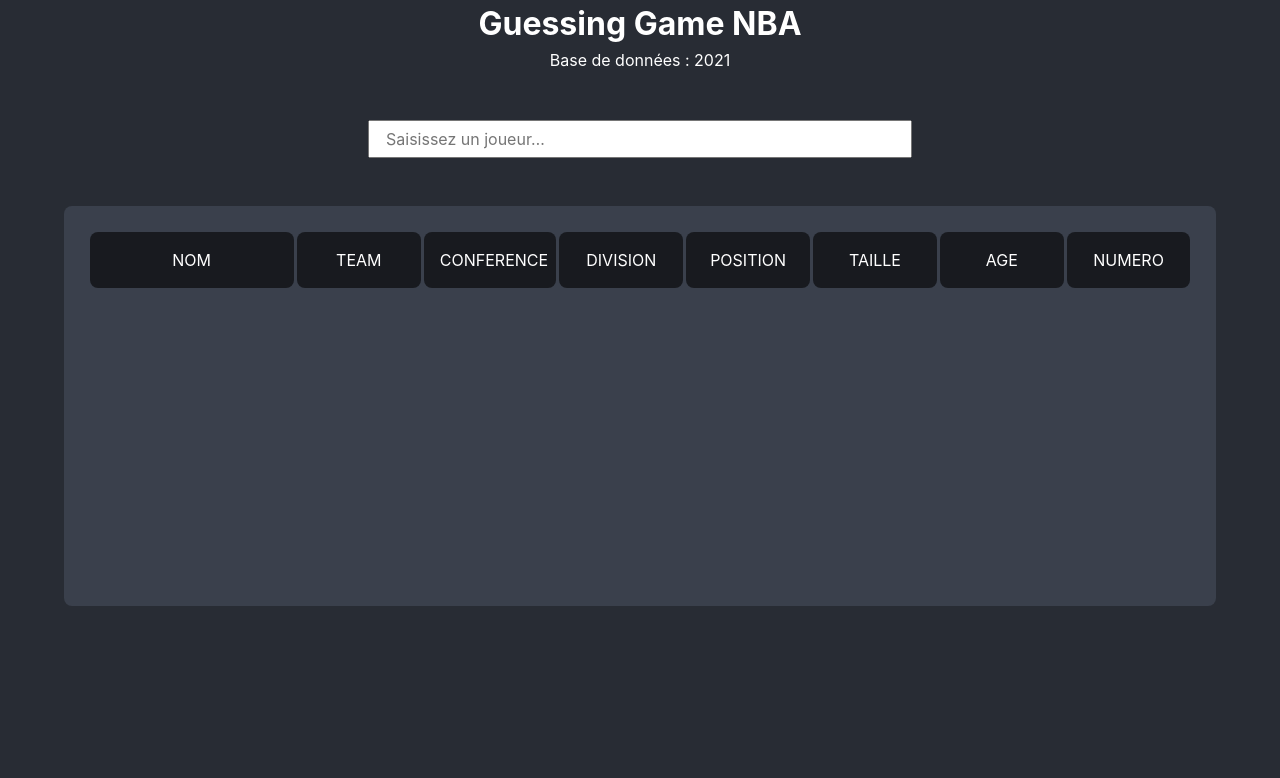
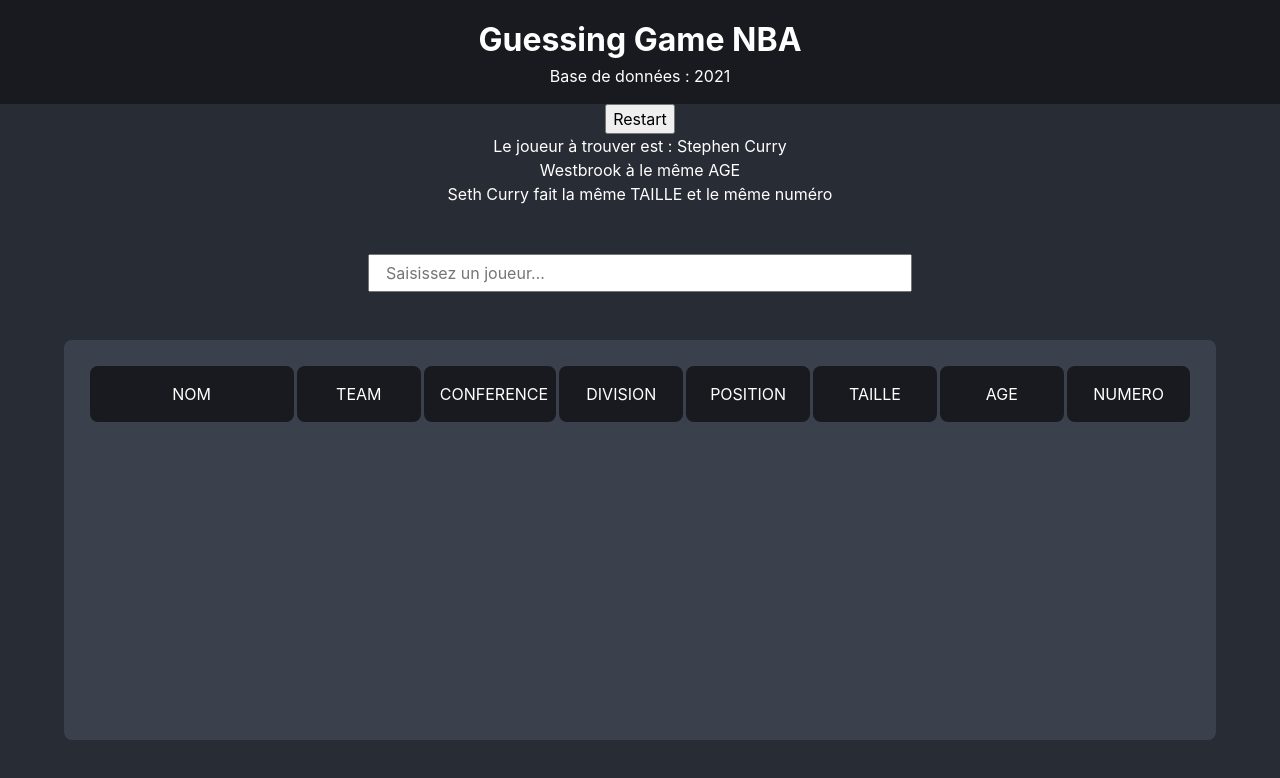
Before and after one commit to JeremyBreton/GuessingGame, a React (Vite) app: page / in a window 1280 px wide. Shown: the top 778 px of the page. Built offline with nearby package versions, Linux system fonts and the light colour scheme.

Commit message:
fix bug conference & division

```diff
--- a/index.html
+++ b/index.html
@@ -4,7 +4,7 @@
     <meta charset="UTF-8" />
     <meta name="viewport" content="width=device-width, initial-scale=1.0" />
     <meta name="theme-color" content="#000000" />
-    <link rel="icon" href="/favicon.ico" />
+    <link rel="icon" href="./public/favicon-basketball.ico" />
     <link rel="apple-touch-icon" href="/logo192.png" />
     <link rel="manifest" href="/manifest.json" />
     <title>GUESSING GAME NBA</title>
--- a/src/components/App/App.tsx
+++ b/src/components/App/App.tsx
@@ -6,6 +6,7 @@ import './App.scss';
 import Header from './Header/Header';
 import Form from './Form/Form';
 import PlayerToFind from './PlayerToFind/PlayerToFind';
+import Restart from './Restart/Restart';
 
 function App() {
   return (
@@ -14,6 +15,7 @@ function App() {
         <Header />
       </header>
       <main>
+        <Restart />
         {/* <ListPlayers players={playersData} /> */}
         {/* <OnePlayer players={playersData} /> */}
         <Form />
--- a/src/components/App/Form/Form.tsx
+++ b/src/components/App/Form/Form.tsx
@@ -48,7 +48,6 @@ function Form({ players }: FormProps) {
     <div>
       {/* <div>Texte tapé et récupéré : {currentMessage}</div>
       <p>Nb joueurs filtrés : {filteredPlayers.length}</p> */}
-      <p>Base de données : 2021</p>
       <form className="form" onSubmit={handleSubmit}>
         <input
           type="select"
--- /dev/null
+++ b/src/components/App/Header/Header.scss
@@ -0,0 +1,7 @@
+@use '../../../styles/variables' as v;
+
+.header-container {
+  background-color: v.$color-bg-darkest;
+  width: 100%;
+  padding: v.$gutter;
+}
--- a/src/components/App/Header/Header.tsx
+++ b/src/components/App/Header/Header.tsx
@@ -1,8 +1,11 @@
+import './Header.scss';
+
 function Header() {
   return (
-    <>
+    <header className="header-container">
       <h1>Guessing Game NBA</h1>
-    </>
+      <p>Base de données : 2021</p>
+    </header>
   );
 }
 
--- a/src/components/App/PlayerToFind/PlayerToFind.tsx
+++ b/src/components/App/PlayerToFind/PlayerToFind.tsx
@@ -23,9 +23,11 @@ type PlayerToFindProps = {
 
 function PlayerToFind({ players, selectedPlayers }: PlayerToFindProps) {
   const selectedPlayer = useAppSelector((state) => state.form.selectedPlayers);
+  const playerToWin = useAppSelector((state) => state.form.playertoWin);
   // console.log(PlayerToFind);
   // console.log('LOG DE selectedPlayers', selectedPlayers); // undefined
-  console.log('LOG DE selectedPlayer', selectedPlayer);
+  // console.log('LOG DE selectedPlayer dans PlayerToFind.tsx', selectedPlayer);
+  // console.log('LOG DE PLAYERTOWIN dans PlayerToFind.tsx', playerToWin);
 
   return (
     <div className="PlayerToFind-container">
--- /dev/null
+++ b/src/components/App/Restart/Restart.tsx
@@ -0,0 +1,26 @@
+import { useDispatch } from 'react-redux';
+import { useAppSelector } from '../../../hooks/redux';
+import './Restart.scss';
+import players from '../../../data/players';
+
+function Restart() {
+  const dispatch = useDispatch;
+  const playertoWin = useAppSelector((state) => state.form.playertoWin);
+  console.log('Coucou', playertoWin);
+
+  const handleClick = () => {
+    console.log('handleclick');
+    alert('Restart');
+  };
+
+  return (
+    <>
+      <button onClick={handleClick}>Restart</button>
+      <p>Le joueur à trouver est : {playertoWin.player}</p>
+      <p>Westbrook à le même AGE</p>
+      <p>Seth Curry fait la même TAILLE et le même numéro</p>
+    </>
+  );
+}
+
+export default Restart;
--- a/src/store/reducers/formReducer.ts
+++ b/src/store/reducers/formReducer.ts
@@ -59,8 +59,8 @@ const FormReducer = createReducer(initialState, (builder) => {
     playerId: 201939,
     team: 'GSW',
     teamId: 1610612744,
-    conference: 'west',
-    division: 'pacific',
+    conference: 'West',
+    division: 'Pacific',
     age: 33,
     position: 'G',
     jersey: 30,
@@ -70,6 +70,8 @@ const FormReducer = createReducer(initialState, (builder) => {
     isGood: false,
     isNear: false,
   };
+
+  // const playertoWin = getRandomPlayer(players);
 
   builder
     .addCase(changeCurrentMessage, (state, action) => {
@@ -84,9 +86,9 @@ const FormReducer = createReducer(initialState, (builder) => {
         ...action.payload,
         // WIN
         isWinning: action.payload.player === playertoWin.player,
-        // CONFERENCE
+        // ! CONFERENCE = NE FONCTIONNE PAS
         isGoodConference: action.payload.conference === playertoWin.conference,
-        // DIVISION
+        // ! DIVISION = NE FONCTIONNE PAS
         isGoodDivision: action.payload.division === playertoWin.division,
         // POSITION
         isGoodPosition: action.payload.position === playertoWin.position,
```
Also changed, not shown: src/components/App/Restart/Restart.scss (added), 1 other file (tests, documents, lock files or other folders).
